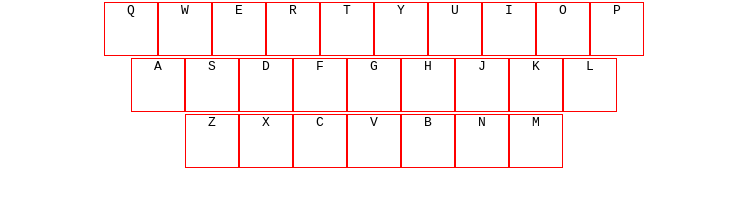
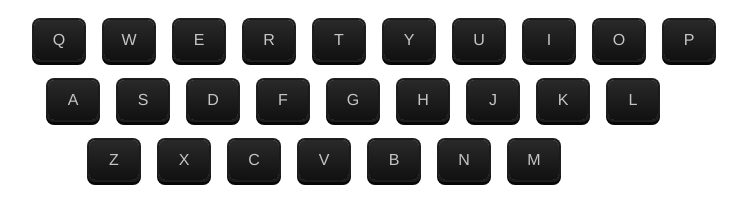
Before and after one commit to SOALIN228/nav-demo, a plain HTML site: page index.html in a window 1280 px wide. Shown: the whole page, without its empty margins (266-1013 px from the left). Drawn offline with Linux system fonts and the light colour scheme.

Commit message:
键盘样式美化

```diff
--- a/index.html
+++ b/index.html
@@ -33,22 +33,24 @@
   index = 0
   while (index < keys['length']) {
     div = document.createElement('div')
+    div.className = 'row'
     main.appendChild(div)
     row = keys[index]
     index2 = 0
     while (index2 < row.length) {
       kbd = document.createElement('kbd')
       kbd.textContent = row[index2]
-      buttonX = document.createElement('button')
-      buttonX.textContent = '编辑'
-      buttonX.id = row[index2]
-      buttonX.onclick = function(ex) {
+      kbd.className = 'key'
+      button = document.createElement('button')
+      button.textContent = '编辑'
+      button.id = row[index2]
+      button.onclick = function (ex) {
         key = ex['target']['id']
         x = prompt('给我一个网址')
         hash[key] = x
         localStorage.setItem('zzz', JSON.stringify(hash))
       }
-      kbd.appendChild(buttonX)
+      kbd.appendChild(button)
       div.appendChild(kbd)
       index2 += 1
     }
--- a/style.css
+++ b/style.css
@@ -34,3 +34,34 @@ main {
 #main {
     display: inline-block;
 }
+
+#main > div:nth-child(2) {
+    margin-left: -22px;
+}
+
+#main > div:nth-child(3) {
+    margin-left: -80px;
+}
+
+.key {
+    width: 50px;
+    height: 40px;
+    background: linear-gradient(to bottom, #292929 0%, #111111 100%);
+    border: none;
+    color: #c5c5c5;
+    border-radius: 6px;
+    box-shadow: 0 0 0 1px #1a1b1c, 0 0 0 2px #1f2020, 0 3px 0 2px #080808;
+    display: inline-flex;
+    justify-content: center;
+    align-items: center;
+    font-size: 16px;
+    font-family: Helvetica, serif;
+}
+
+.row {
+    margin: 20px;
+}
+
+.row .key {
+    margin: 0 10px;
+}
```
